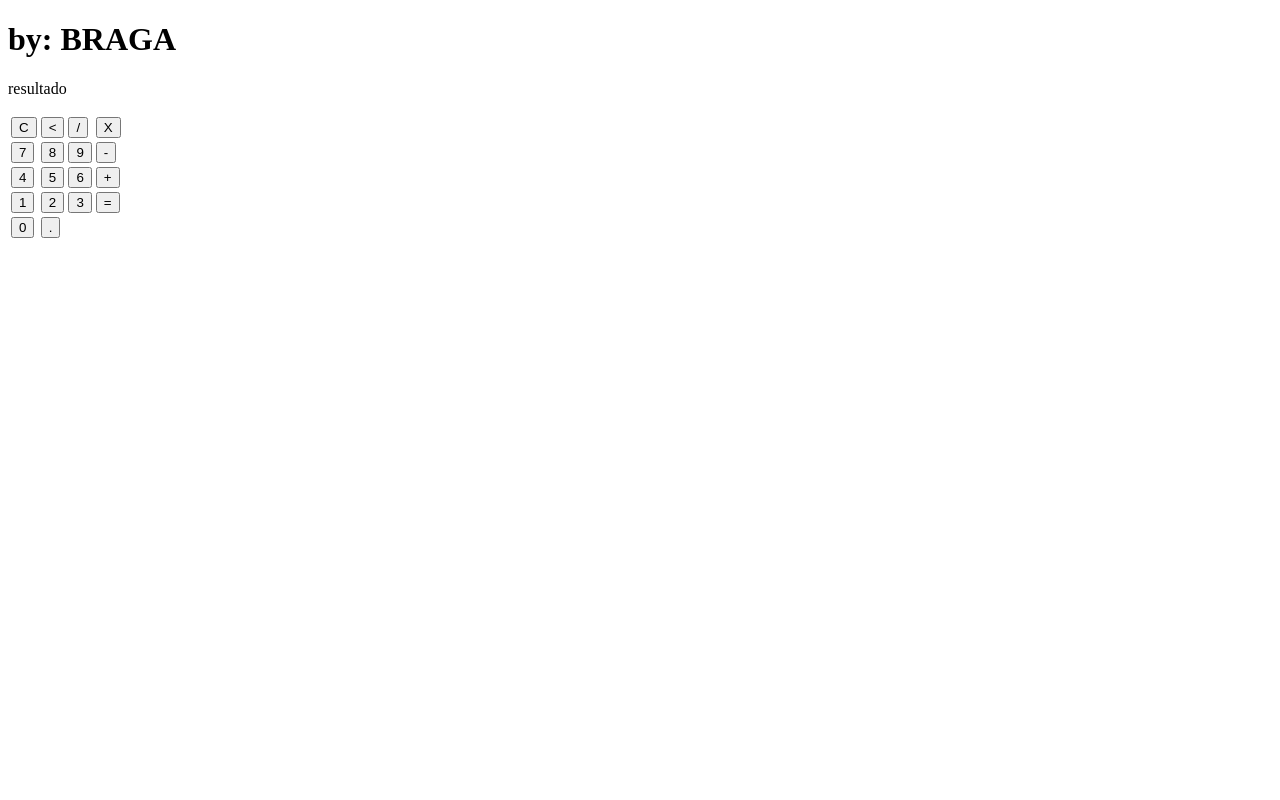
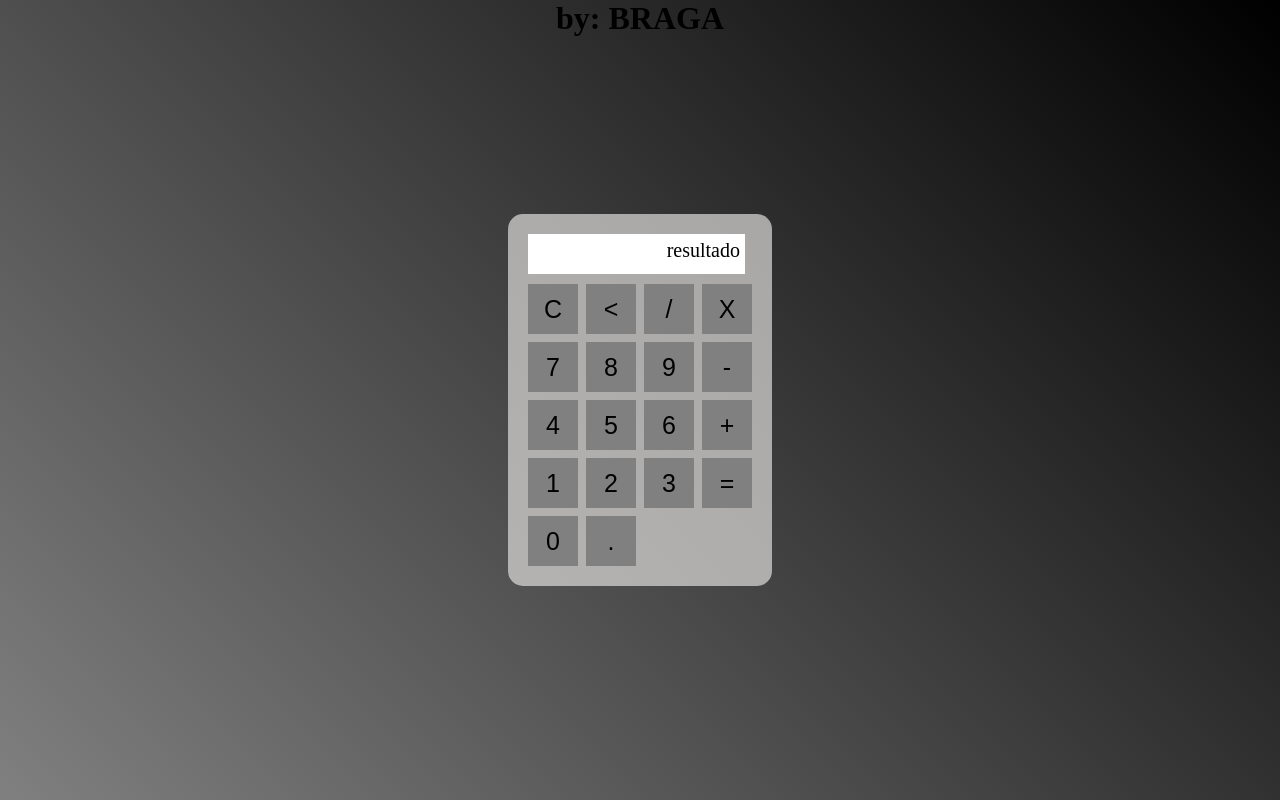
Before and after one commit to Matheusnascim3nto/calculadora-BUFOS-REGULARIS, a plain HTML site: page index.html in a window 1280 px wide. Drawn offline with Linux system fonts and the light colour scheme.

Commit message:
Add files via upload

```diff
--- a/styles.css
+++ b/styles.css
@@ -0,0 +1,44 @@
+*{
+    margin: 0;
+    padding: 0;
+}
+.fundo{
+    background-image: linear-gradient(45deg, grey, black);
+    height: 100vh;
+    color: black;
+    font-family: 'Times New Roman', Times, serif;
+    text-align: center;
+}
+.Calculadora{
+    position: absolute;
+    background-color: rgba(222, 219, 219, 0.7);
+    top: 50%;
+    left: 50%;
+    transform: translate(-50%, -50%);
+    border-radius: 15px;
+    padding: 15px;
+    font-size: 20px;
+}
+.botao{
+    width: 50px;
+    height: 50px;
+    margin: 3px;
+    font-size: 25px;
+    cursor: pointer;
+    background-color: grey;
+    border: none;
+    color: black;
+}
+.botao:hover{
+    background-color: black;
+    color: white;
+}
+#resultado{
+    background-color: white;
+    width: 207px;
+    height: 30px;
+    margin: 5px;
+    color: black;
+    text-align: right;
+    padding: 5px;
+}
```
Also changed, not shown: index.html (+2 -0 lines).
